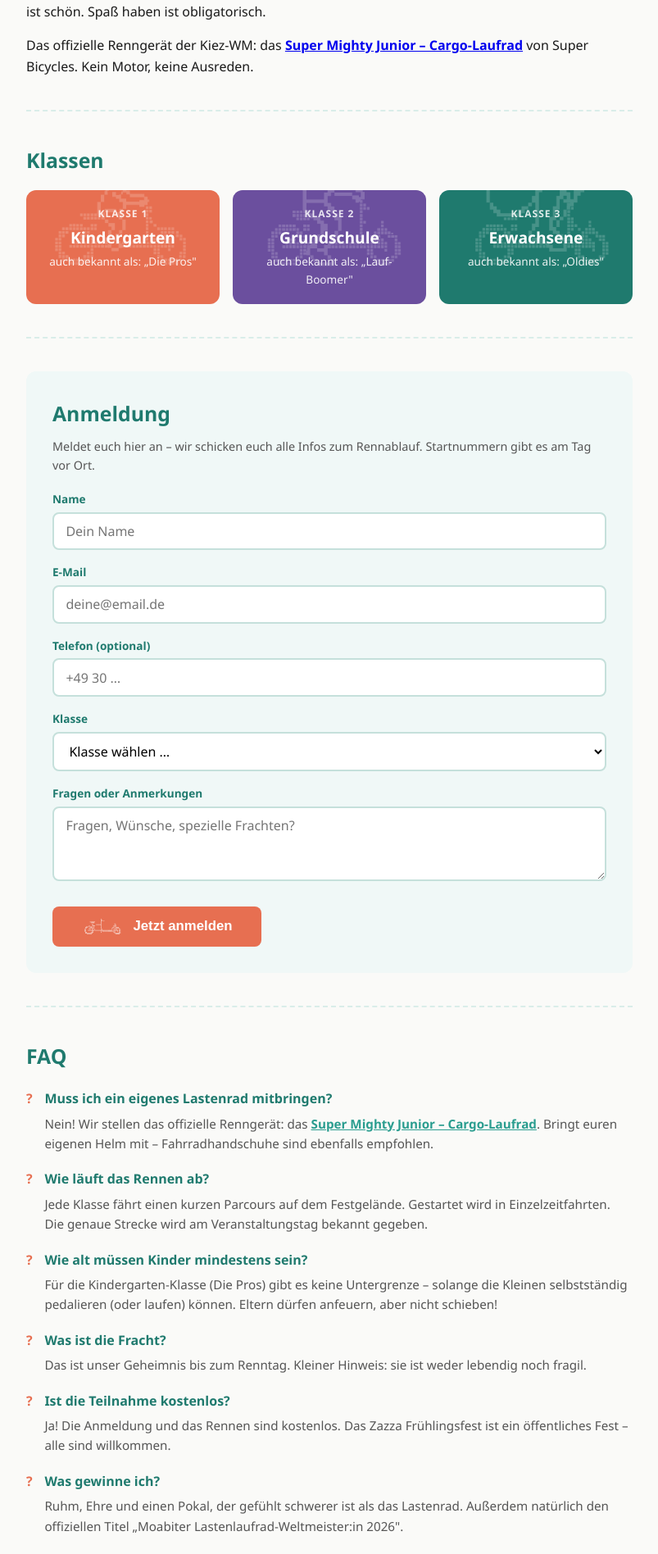
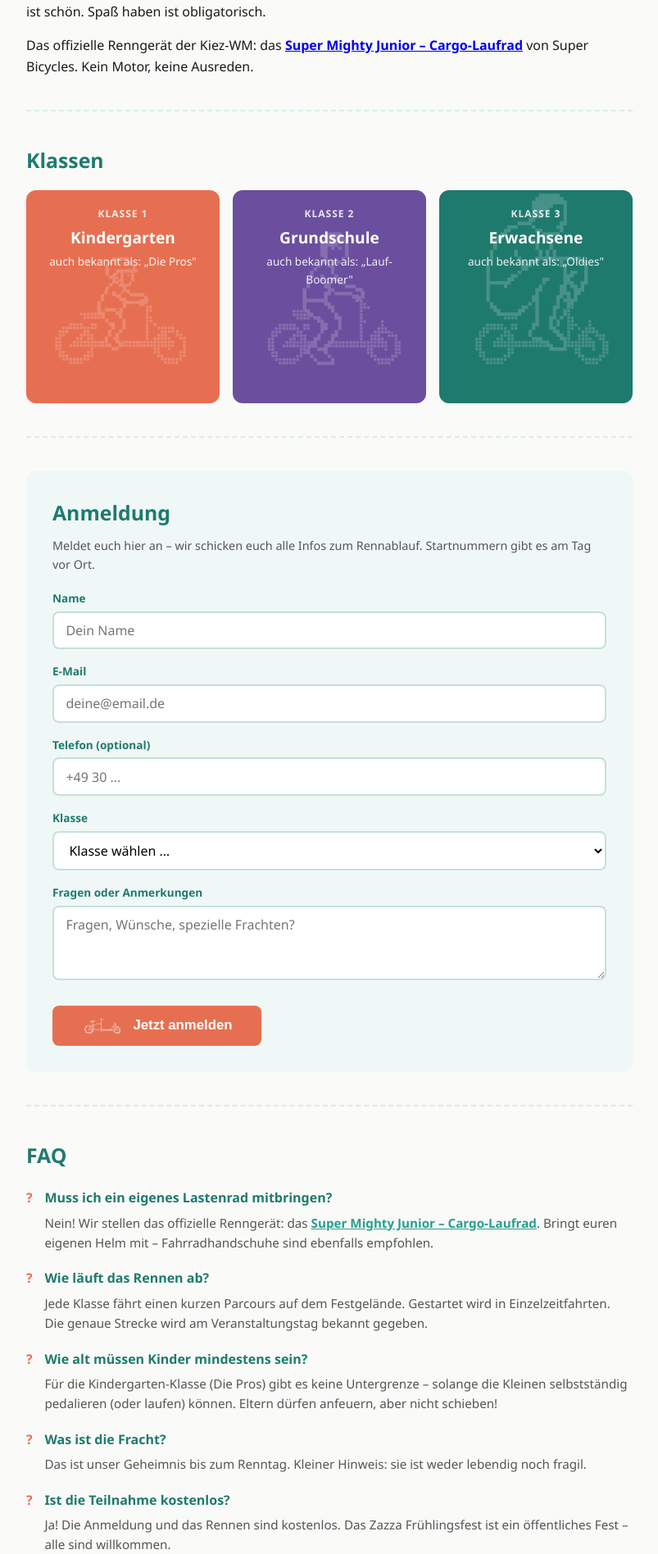
Before and after one commit to falkorichter/moabit-lastenlaufrad-champion-2026, a Jekyll site: the page built from index.html, in a window 1280 px wide. Shown: the part 776-2672 px from the top of the page at 82% size, without its empty margins (238-1041 px from the left). Built offline with Jekyll 4.4.1, drawn with Linux system fonts in a browser that asks for light colours.

Commit message:
Increase class card height to fit silhouette images
Co-Authored-By: Claude Sonnet 4.6 <noreply@anthropic.com>

```diff
--- a/assets/css/style.css
+++ b/assets/css/style.css
@@ -124,6 +124,7 @@ h2 {
   font-weight: 700;
   position: relative;
   overflow: hidden;
+  min-height: 260px;
 }
 
 .class-card > * { position: relative; z-index: 1; }
```
